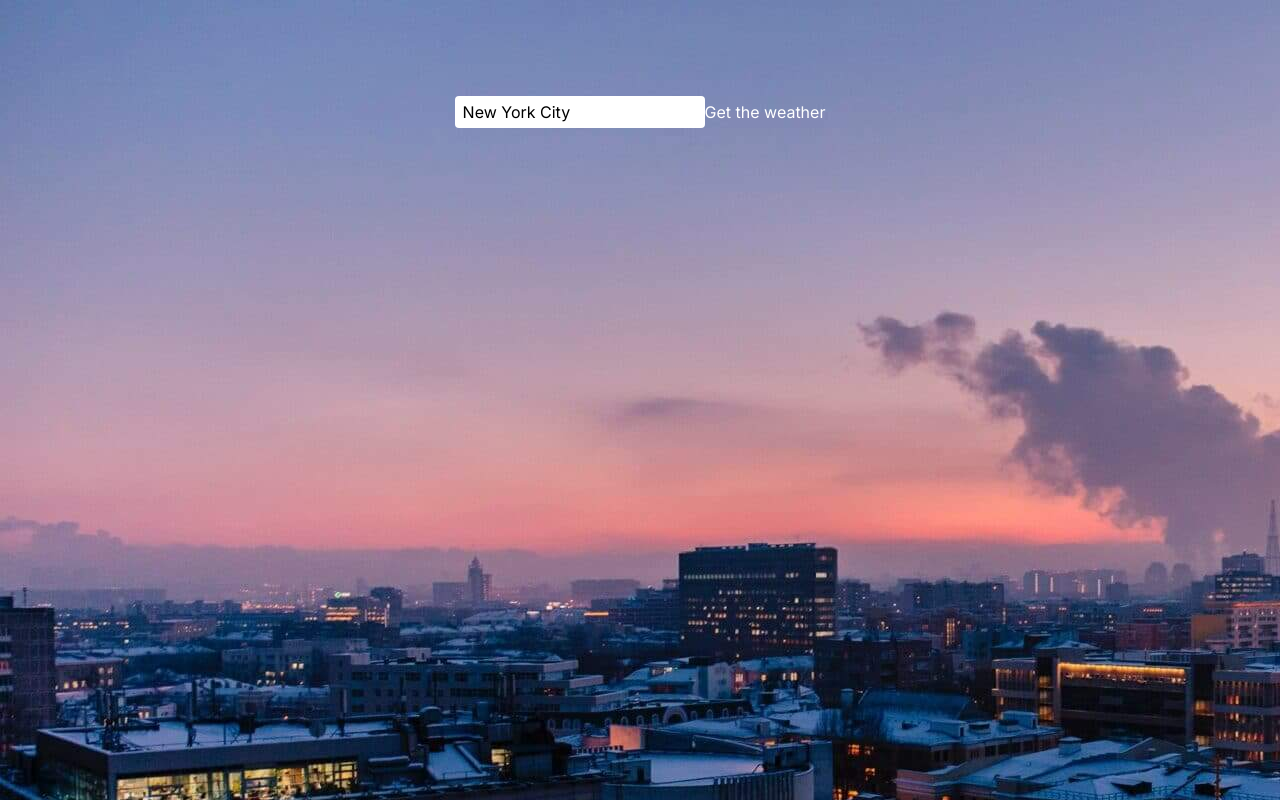
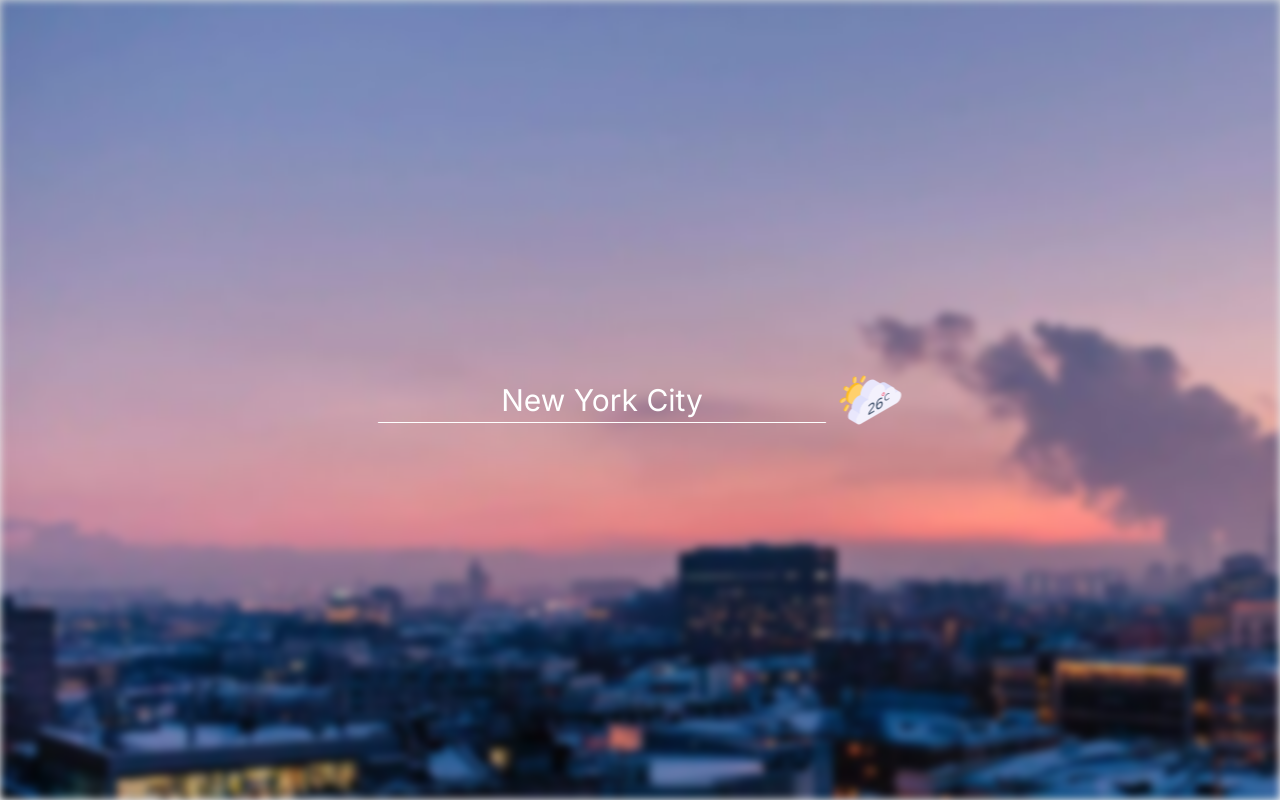
Before and after one commit to Idan-Garay/weather-app, a Next.js app: page / in a window 1280 px wide. Built offline with nearby package versions, Linux system fonts and the light colour scheme.

Commit message:
design weather form

```diff
--- a/app/page.tsx
+++ b/app/page.tsx
@@ -2,8 +2,11 @@ import { WeatherForm } from '@/components/WeatherForm'
 
 export default function Home() {
   return (
-    <main className="flex min-h-screen flex-col items-center justify-between p-24 bg-image-background">
-      <WeatherForm />
+    <main className="flex min-h-screen flex-col items-center justify-between p-24 relative">
+      <div className="bg-image-background blur-sm absolute z-0 inset-0"></div>
+      <div className="z-10">
+        <WeatherForm />
+      </div>
     </main>
   )
 }
--- a/components/WeatherForm/index.tsx
+++ b/components/WeatherForm/index.tsx
@@ -5,6 +5,7 @@ import { Weather } from '@/types/weather'
 import { FormEvent, useState } from 'react'
 import * as z from 'zod'
 import { Input } from '../InputText'
+import Image from 'next/image'
 
 export const WeatherFormSchema = z.object({
   city: z.string().min(1),
@@ -25,16 +26,26 @@ export const WeatherForm = () => {
     }
   }
   return (
-    <form onSubmit={handleSubmit}>
+    <form
+      onSubmit={handleSubmit}
+      className="flex items-center gap-3 absolute -translate-x-1/2 -translate-y-1/2 top-1/2 left-1/2"
+    >
       <Input
         type="text"
         name="city"
         placeholder="City"
+        className="text-white bg-transparent border-transparent border-b-white border rounded-none outline-none  text-3xl text-center"
         onChange={setCity}
         value={city}
       />
-      <button type="submit" className="text-white">
-        Get the weather
+      <button type="submit" className="group">
+        <Image
+          src="/img/partly-cloudy.png"
+          alt="partly cloudy"
+          height={64}
+          width={64}
+          className=" group-hover:-translate-y-1 transition duration-300"
+        />
       </button>
     </form>
   )
```
Also changed, not shown: public/img/partly-cloudy.png (added).
